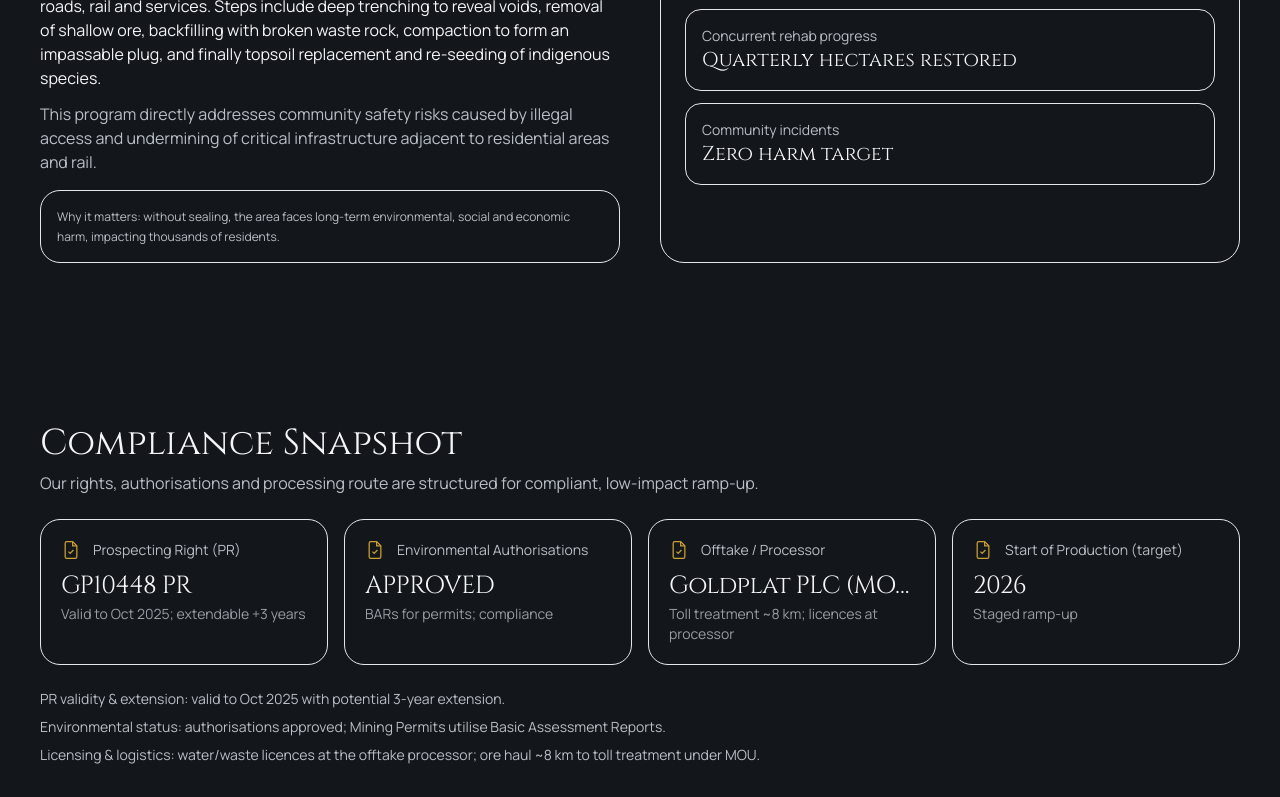
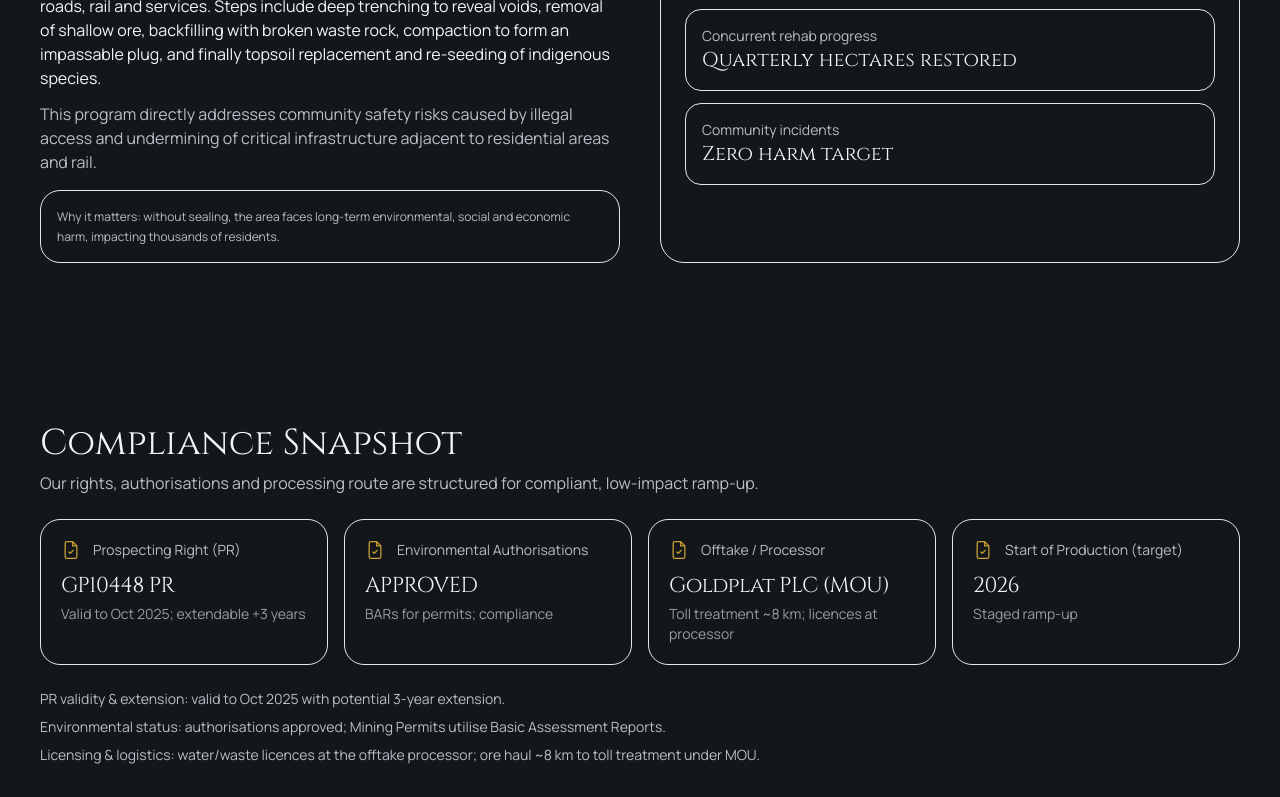
Before and after one commit to Capdavid777/gold-ore, a Next.js app: page /esg in a window 1280 px wide. Shown: the part 1135-1932 px from the top of the page. Built offline with nearby package versions, Linux system fonts and the light colour scheme; no server answers.

Commit message:
Update page.tsx

```diff
--- a/src/app/esg/page.tsx
+++ b/src/app/esg/page.tsx
@@ -136,10 +136,8 @@ export default function ESGPage() {
               transition={{ duration: 0.4 }}
               className="group rounded-3xl border border-surface-3/50 bg-surface-2/40 p-6 hover:border-[var(--go-gold,#caa132)]/50"
             >
-              <div
-                className="flex items-center gap-2 min-h-[28px]"
-                style={{ color: "var(--go-gold, #caa132)" }}
-              >
+              {/* Force gold icon + title via inline style (bulletproof) */}
+              <div className="flex items-center gap-2 min-h-[28px]" style={{ color: "var(--go-gold, #caa132)" }}>
                 <span aria-hidden className="inline-block">{p.icon}</span>
                 <h3 className="font-semibold leading-none text-sm md:text-sm xl:text-sm 2xl:text-base xl:whitespace-nowrap">
                   {p.title}
@@ -223,8 +221,8 @@ export default function ESGPage() {
                 <span className="text-sm text-text-muted">{s.label}</span>
               </div>
 
-              {/* ONE-LINE VALUE HEADING */}
-              <div className="mt-3 font-display whitespace-nowrap overflow-hidden text-ellipsis tracking-tight text-lg sm:text-xl md:text-[1.4rem] lg:text-[1.55rem]">
+              {/* ONE-LINE VALUE HEADING, 1 SIZE SMALLER */}
+              <div className="mt-3 font-display whitespace-nowrap overflow-hidden text-ellipsis tracking-tight text-base sm:text-lg md:text-[1.25rem] lg:text-[1.35rem]">
                 {s.value}
               </div>
 
@@ -236,7 +234,10 @@ export default function ESGPage() {
         <ul className="mt-6 space-y-2 text-sm text-text-muted">
           <li>PR validity & extension: valid to Oct 2025 with potential 3-year extension.</li>
           <li>Environmental status: authorisations approved; Mining Permits utilise Basic Assessment Reports.</li>
-          <li>Licensing & logistics: water/waste licences at the offtake processor; ore haul ~8 km to toll treatment under MOU.</li>
+          <li>
+            Licensing & logistics: water/waste licences at the offtake processor; ore haul ~8 km to toll treatment
+            under MOU.
+          </li>
         </ul>
       </Section>
 
@@ -257,9 +258,15 @@ export default function ESGPage() {
           <div className="rounded-3xl border border-surface-3/50 bg-surface-2/40 p-6">
             <h3 className="font-semibold">Local Value Focus</h3>
             <ul className="mt-3 grid gap-3 text-sm">
-              <li className="rounded-xl border border-surface-3/50 p-4">Local hiring & training for operators and supervisors</li>
-              <li className="rounded-xl border border-surface-3/50 p-4">Inclusive procurement for approved regional suppliers</li>
-              <li className="rounded-xl border border-surface-3/50 p-4">Transparent grievance & engagement channels</li>
+              <li className="rounded-xl border border-surface-3/50 p-4">
+                Local hiring & training for operators and supervisors
+              </li>
+              <li className="rounded-xl border border-surface-3/50 p-4">
+                Inclusive procurement for approved regional suppliers
+              </li>
+              <li className="rounded-xl border border-surface-3/50 p-4">
+                Transparent grievance & engagement channels
+              </li>
             </ul>
           </div>
         </div>
```
